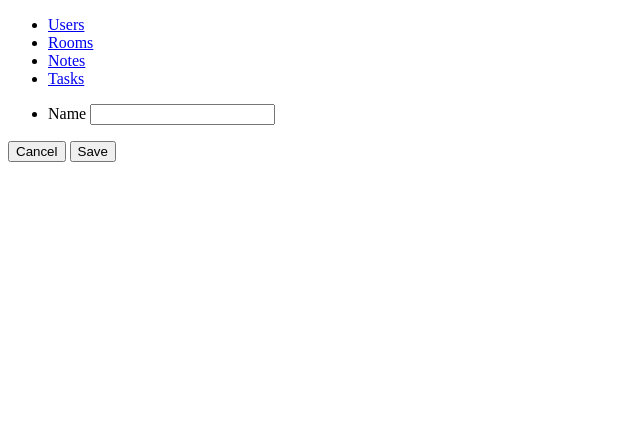
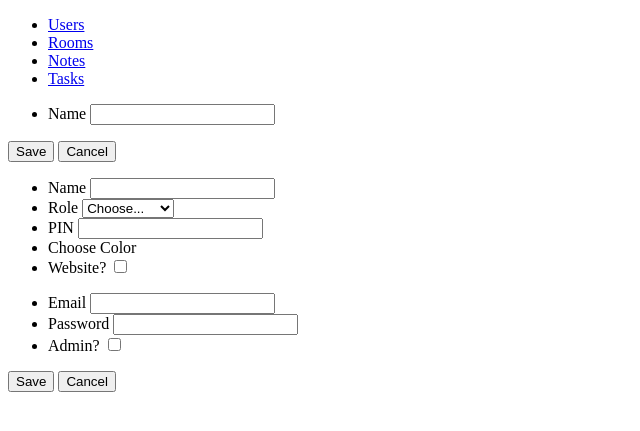
Before and after one commit to thisismedium/service.nextroomapp.com, a Django app: template nextroom/templates/service/admin/base.html in a window 1280 px wide. Shown: the part 98-529 px from the top of the page, without its empty margins (0-640 px from the left). Run offline with Django 3.2, Linux system fonts and the light colour scheme; the template is opened without the code that fills it: most values are stand-ins (such as "Sample title", 1, 10 or a date in 2020); some libraries are stand-ins or nearby versions.

Commit message:
Add User form, add some comments.

```diff
--- a/nextroom/apps/service/views.py
+++ b/nextroom/apps/service/views.py
@@ -336,6 +336,7 @@ def admin(request):
     user = request.session.get(USER_KEY, None)
     return render_to_response('service/admin/base.html', {
         'user': user,
+        'user_types': User.TYPE_CHOICES,
         'media': '%sservice/' % settings.MEDIA_URL
     })
 
--- a/nextroom/templates/service/admin/base.html
+++ b/nextroom/templates/service/admin/base.html
@@ -28,7 +28,8 @@
     <footer></footer>
 
     <div id="template">
-      <form class="panel entry-detail">
+      <!-- This form is used for Room, Note, and Task details. -->
+      <form class="panel room-detail note-detail task-detail">
 	<ul class="fields">
 	  <li class="field">
 	    <label>Name</label>
@@ -36,10 +37,59 @@
 	  </li>
 	</ul>
 	<div class="buttons">
+	  <input type="submit" value="Save" class="submit button" />
 	  <input type="button" value="Cancel" class="cancel button" />
-	  <input type="submit" value="Save" class="submit button" />
 	</div>
       </form>
+
+      <!-- This form is used for User details. -->
+      <form class="panel user-detail">
+	<ul class="fields">
+	  <li class="field">
+	    <label>Name</label>
+	    <input type="text" name="name" />
+	  </li>
+	  <li class="field">
+	    <label>Role</label>
+	    <select name="type">
+	      <option value="">Choose...</option>
+	      {% for val, key in user_types %}
+	        <option value="{{val}}">{{key}}</option>
+	      {% endfor %}
+	    </select>
+	  </li>
+	  <li class="field">
+	    <label>PIN</label>
+	    <input type="text" name="pin" />
+	  </li>
+	  <li class="field">
+	    <a>Choose Color</a>
+	  </li>
+	  <li class="field checkbox-field">
+	    <label>Website?</label>
+	    <input type="checkbox" name="is_site_user" />
+	  </li>
+	</ul>
+	<ul class="fields website-fields">
+	  <li class="field">
+	    <label>Email</label>
+	    <input type="text" name="email" />
+	  </li>
+	  <li class="field">
+	    <label>Password</label>
+	    <input type="password" name="password" />
+	  </li>
+	  <li class="field checkbox-field">
+	    <label>Admin?</label>
+	    <input type="checkbox" name="is_admin_user" />
+	  </li>
+	</ul>
+	<div class="buttons">
+	  <input type="submit" value="Save" class="submit button" />
+	  <input type="button" value="Cancel" class="cancel button" />
+	</div>
+      </form>
+
     </div>
 
     <script type="text/javascript" src="{{media}}jquery-1.4.2.min.js"></script>
```
Also changed, not shown: nextroom/media/service/nextroom.css (+15 -4 lines), nextroom/media/service/nextroom.js (+78 -13 lines).
